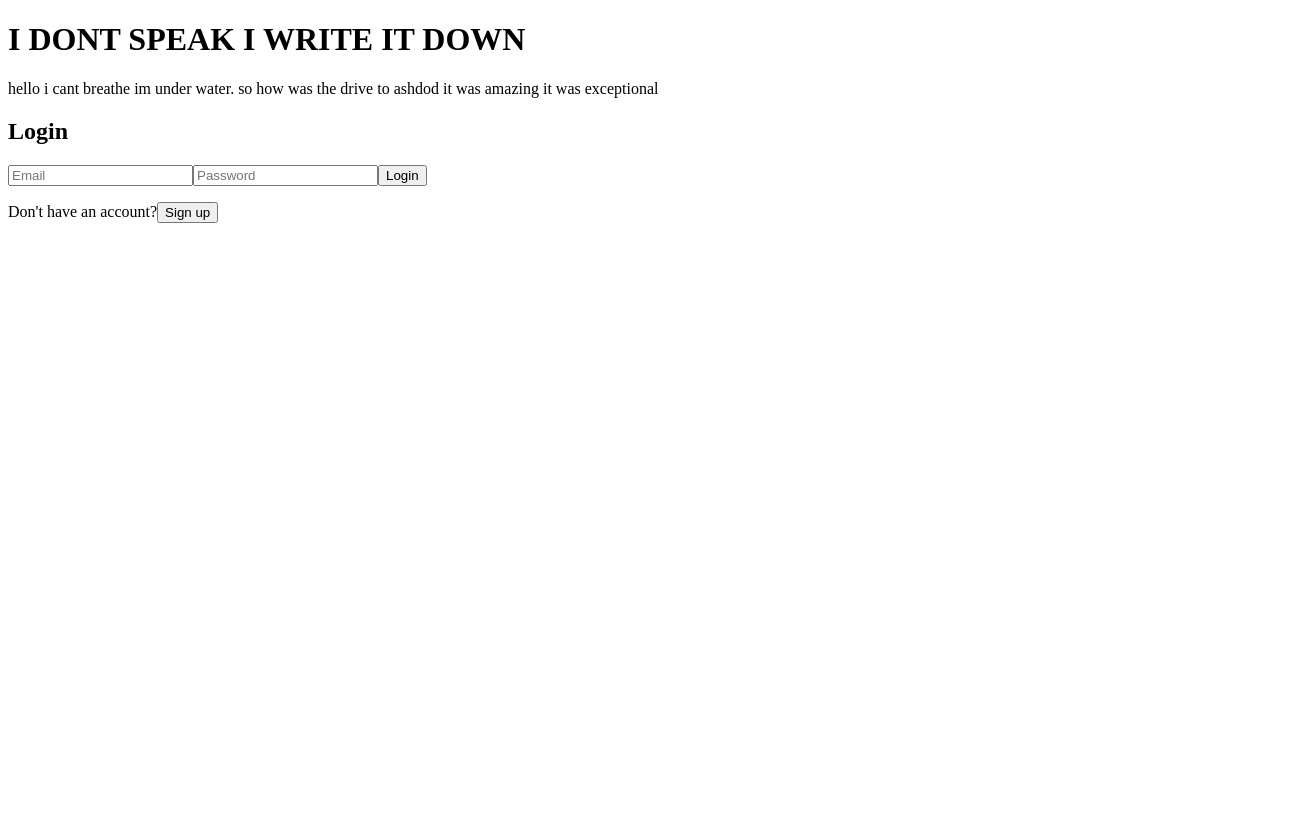
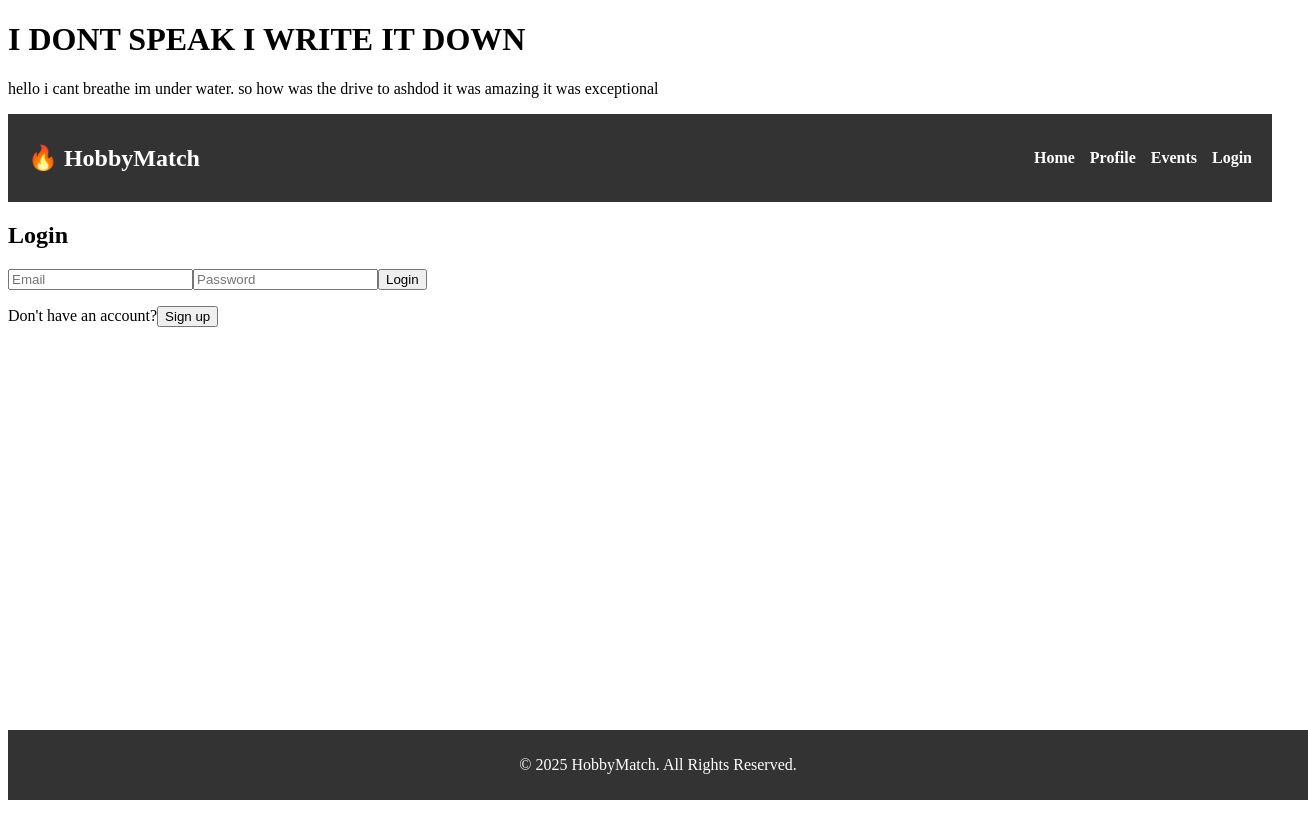
Before and after one commit to RotemNissim/HobbyMatch-Project, a React (Vite) app in the folder frontend/frontend/: page /login in a window 1280 px wide. Shown: the top 838 px of the page, 1308 px wide, since content can reach past the window. Before the commit the page ends 800 px from the top, so only its background shows below. Built offline with nearby package versions, Linux system fonts and the light colour scheme.

Commit message:
layout creation
navbar, footer

```diff
--- a/frontend/frontend/src/App.tsx
+++ b/frontend/frontend/src/App.tsx
@@ -1,10 +1,13 @@
 import React from 'react';
 import { BrowserRouter } from 'react-router-dom';
 import AppRouter from './router/AppRouter';
+import Layout from './components/layout';
 
 const App: React.FC = () => (
     <BrowserRouter>
+    <Layout>
         <AppRouter />
+        </Layout>
     </BrowserRouter>
 );
 
--- a/frontend/frontend/src/components/Footer.tsx
+++ b/frontend/frontend/src/components/Footer.tsx
@@ -0,0 +1,21 @@
+import React from 'react';
+
+const Footer: React.FC = () => {
+    return (
+        <footer style={footerStyle}>
+            <p>© 2025 HobbyMatch. All Rights Reserved.</p>
+        </footer>
+    );
+};
+
+const footerStyle:React.CSSProperties = {
+    textAlign: 'center',
+    padding: '10px',
+    backgroundColor: '#333',
+    color: 'white',
+    position: 'absolute',
+    width: '100%',
+    bottom: 0
+};
+
+export default Footer;
--- /dev/null
+++ b/frontend/frontend/src/components/Layout.tsx
@@ -0,0 +1,19 @@
+import React from 'react';
+import Navbar from './Navbar';
+import Footer from './Footer';
+
+interface LayoutProps {
+    children: React.ReactNode;
+}
+
+const Layout: React.FC<LayoutProps> = ({ children }) => {
+    return (
+        <div style={{ minHeight: '100vh', display: 'flex', flexDirection: 'column' }}>
+            <Navbar />
+            <main style={{ flex: 1 }}>{children}</main>
+            <Footer />
+        </div>
+    );
+};
+
+export default Layout;
--- a/frontend/frontend/src/components/Navbar.tsx
+++ b/frontend/frontend/src/components/Navbar.tsx
@@ -0,0 +1,38 @@
+import React from 'react';
+import { Link } from 'react-router-dom';
+
+const Navbar: React.FC = () => {
+    return (
+        <nav style={navStyle}>
+            <h1>🔥 HobbyMatch</h1>
+            <div style={linkContainer}>
+                <Link to="/" style={linkStyle}>Home</Link>
+                <Link to="/profile" style={linkStyle}>Profile</Link>
+                <Link to="/events" style={linkStyle}>Events</Link>
+                <Link to="/login" style={linkStyle}>Login</Link>
+            </div>
+        </nav>
+    );
+};
+
+const navStyle = {
+    display: 'flex',
+    justifyContent: 'space-between',
+    alignItems: 'center',
+    padding: '10px 20px',
+    backgroundColor: '#333',
+    color: 'white'
+};
+
+const linkContainer = {
+    display: 'flex',
+    gap: '15px'
+};
+
+const linkStyle = {
+    color: 'white',
+    textDecoration: 'none',
+    fontWeight: 'bold'
+};
+
+export default Navbar;
--- a/frontend/frontend/src/main.tsx
+++ b/frontend/frontend/src/main.tsx
@@ -4,6 +4,7 @@ import App from './App.tsx'
 
 createRoot(document.getElementById('root')!).render(
   <StrictMode>
+
     <App />
   </StrictMode>,
 )
--- a/frontend/frontend/src/pages/LoginPage.tsx
+++ b/frontend/frontend/src/pages/LoginPage.tsx
@@ -38,7 +38,7 @@ const AuthPage: React.FC = () => {
       return;
     }
 
-    const url = isLogin ? "/api/auth/login" : "/api/auth/register";
+    const url = isLogin ? "/auth/login" : "/auth/register";
     const response = await fetch(url, {
       method: "POST",
       headers: { "Content-Type": "application/json" },
--- a/frontend/frontend/src/router/AppRouter.tsx
+++ b/frontend/frontend/src/router/AppRouter.tsx
@@ -1,6 +1,8 @@
 import { Routes, Route } from 'react-router-dom';
 import HomePage from '../pages/HomePage';
 import LoginPage from '../pages/LoginPage';
+
+
 // import RegisterPage from '../pages/RegisterPage';
 // import UserProfile from '../pages/UserProfile';
 // import EventDetails from '../pages/EventDetails';
```
Also changed, not shown: 1 other file (tests, documents, lock files or other folders).
